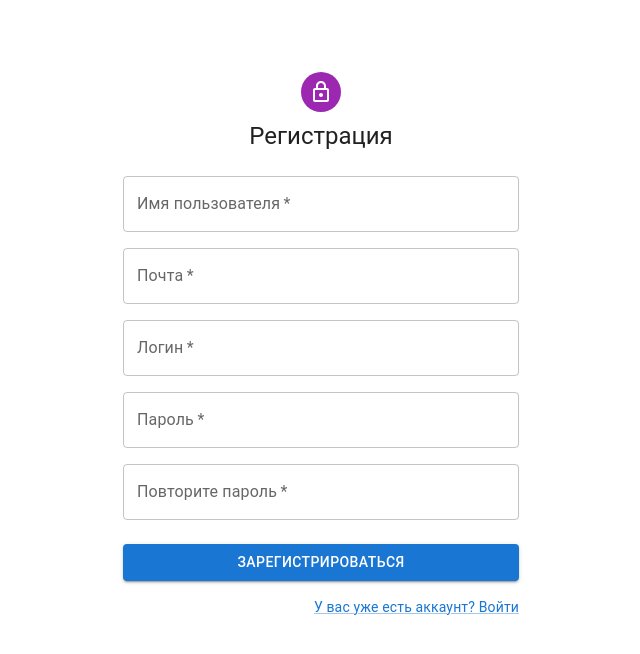
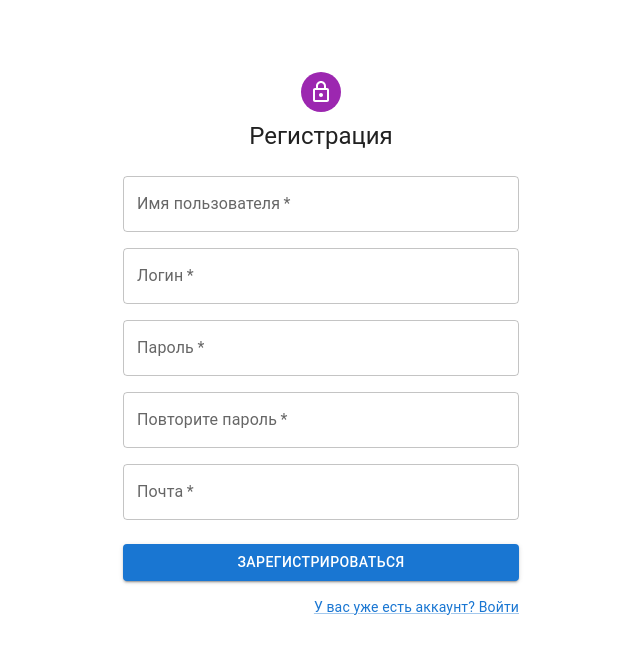
Before and after one commit to Gets1337/gemuru, a React (Vite) app in the folder frontend/: page /register in a window 1280 px wide. Shown: the top 654 px of the page, without its empty margins (319-959 px from the left). Built offline with nearby package versions, Linux system fonts and the light colour scheme.

Commit message:
изменил в регистрации черёдность полей

```diff
--- a/frontend/src/pages/SignIn/index.tsx
+++ b/frontend/src/pages/SignIn/index.tsx
@@ -36,10 +36,10 @@ export const SignInPage = () => {
         console.error('Ошибка аутентификации');
       }
     } catch (error) {
-      navigate('/dashboard'); //todo Удалить после интеграции с сервером
+      navigate('/dashboard');
       console.error('Ошибка сети', error);
     } finally {
-      setIsLoading(false); // Устанавливаем isLoading в false после завершения запроса
+      setIsLoading(false);
     }
   };
   return (
--- a/frontend/src/pages/SignOn/index.tsx
+++ b/frontend/src/pages/SignOn/index.tsx
@@ -33,10 +33,10 @@ export const SignOnPage = () => {
         },
         body: JSON.stringify({
           username,
-          email,
           login,
           password,
           repeatPassword,
+          email,
         }),
       });
       if (response.ok) {
@@ -85,14 +85,6 @@ export const SignOnPage = () => {
             <TextField
               required
               fullWidth
-              id="email"
-              label="Почта"
-              name="email"
-              onChange={(e) => setemail(e.target.value)}
-            />
-            <TextField
-              required
-              fullWidth
               name="login"
               label="Логин"
               type="login"
@@ -117,6 +109,14 @@ export const SignOnPage = () => {
               id="repeat-password"
               onChange={(e) => setRepeatPassword(e.target.value)}
             />
+            <TextField
+              required
+              fullWidth
+              id="email"
+              label="Почта"
+              name="email"
+              onChange={(e) => setemail(e.target.value)}
+            />
           </Stack>
           <Button
             type="submit"
```
